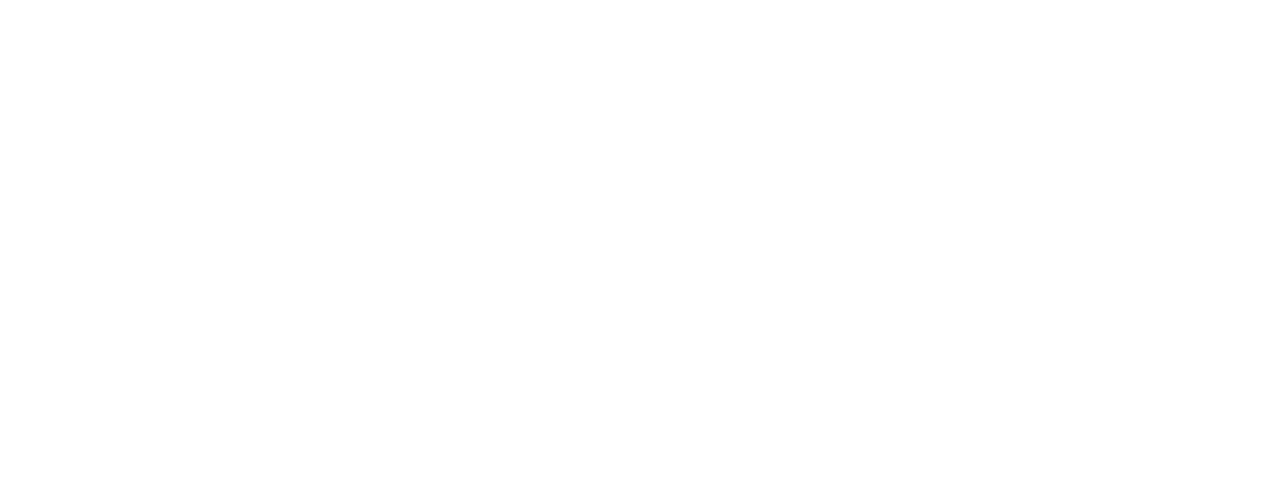
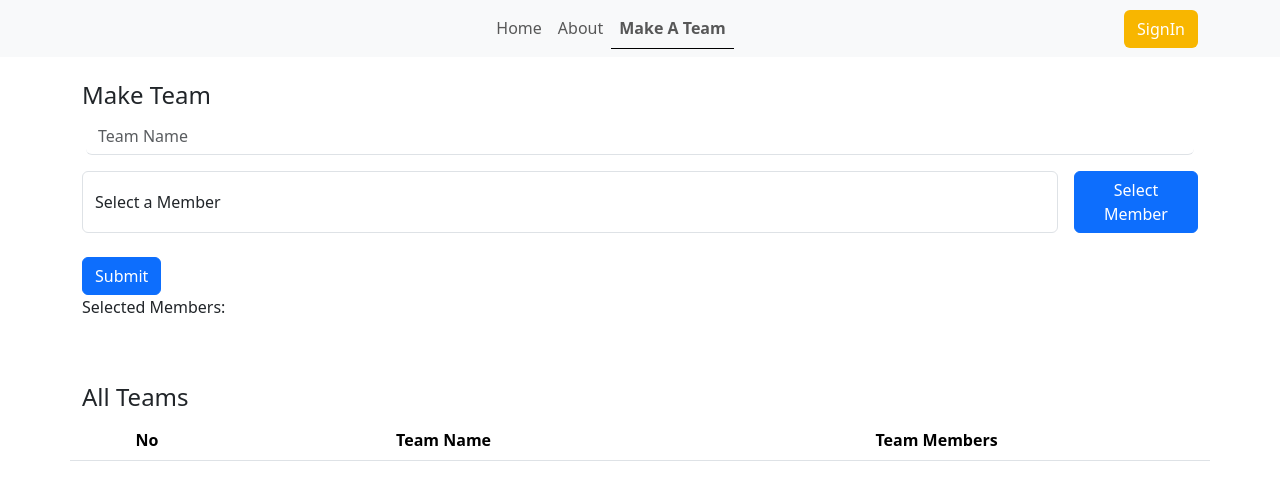
Before and after one commit to RahulGhosh305/task-ibos, a React (Vite) app: page /makeTeam in a window 1280 px wide. Before the commit this address had no page. Shown: the top 500 px of the page. Built offline with nearby package versions, Linux system fonts and the light colour scheme.

Commit message:
make team field

```diff
--- a/src/components/authentication/IndexedDB.js
+++ b/src/components/authentication/IndexedDB.js
@@ -6,6 +6,7 @@
 const DB_VERSION = 1;
 const TASKS_OBJECT_STORE = 'tasks';
 const USERS_OBJECT_STORE = 'users';
+const TEAMS_OBJECT_STORE = 'teams';
 
 
 export async function openDatabase() {
@@ -17,12 +18,17 @@
 
             // Create the tasks object store
             if (!db.objectStoreNames.contains(TASKS_OBJECT_STORE)) {
-                db.createObjectStore(TASKS_OBJECT_STORE, { keyPath: 'id' });
+                db.createObjectStore(TASKS_OBJECT_STORE, { keyPath: 'id', autoIncrement: true });
             }
 
             // Create the users object store
             if (!db.objectStoreNames.contains(USERS_OBJECT_STORE)) {
                 db.createObjectStore(USERS_OBJECT_STORE, { keyPath: 'email' });
+            }
+
+            // Create the users object store
+            if (!db.objectStoreNames.contains(TEAMS_OBJECT_STORE)) {
+                db.createObjectStore(TEAMS_OBJECT_STORE, { keyPath: 'teams', autoIncrement: true });
             }
         };
 
@@ -135,7 +141,7 @@
 
 
 export async function addTask(task) {
-    // console.log('task', task);
+    console.log('task', task);
     const database = await openDatabase();
 
     const transaction = database.transaction(['tasks'], 'readwrite');
@@ -205,11 +211,6 @@
 }
 
 
-
-// indexedDB.js
-
-// ... (other code)
-
 export async function addAssignee(data) {
     console.log(data?.newAssignee);
     const database = await openDatabase();
@@ -236,3 +237,35 @@
         request.onerror = (event) => reject(event.error);
     });
 }
+
+
+export async function addTeam(team) {
+    const database = await openDatabase();
+    const transaction = database.transaction(['teams'], 'readwrite');
+    const objectStore = transaction.objectStore('teams');
+    const request = objectStore.add(team);
+
+    return new Promise((resolve, reject) => {
+        request.onsuccess = () => resolve(request.result);
+        request.onerror = (event) => reject(event.error);
+    });
+}
+
+
+export async function getAllTeams() {
+    const database = await openDatabase();
+    const transaction = database.transaction(['teams'], 'readonly');
+    const objectStore = transaction.objectStore('teams');
+    const request = objectStore.getAll();
+
+    return new Promise((resolve, reject) => {
+        request.onsuccess = () => {
+            const teams = request.result;
+            resolve(teams);
+        };
+
+        request.onerror = (event) => {
+            reject(event.error);
+        };
+    });
+}
--- a/src/components/homepage/home.jsx
+++ b/src/components/homepage/home.jsx
@@ -92,7 +92,7 @@
         fetchAllUsers()
     }
 
-    console.log(tasks);
+    // console.log(tasks);
     return (
         <div>
             <Navbar />
--- /dev/null
+++ b/src/components/makeTeam/makeTeam.jsx
@@ -0,0 +1,147 @@
+import React, { useEffect, useState } from 'react';
+import Navbar from '../shared/navbar';
+import { useForm } from "react-hook-form";
+import { addTeam, getAllTeams, getAllUsers } from '../authentication/IndexedDB';
+
+
+
+const MakeTeam = () => {
+    const [selectedFruits, setSelectedFruits] = useState([]);
+    const [selectedFruit, setSelectedFruit] = useState("");
+    const [users, setUsers] = useState([]);
+    const [teams, setTeams] = useState([]);
+
+    const { register, resetField, handleSubmit, formState: { errors } } = useForm({
+        mode: "onChange",
+        defaultValues: {
+            teamName: "",
+            allMembers: [],
+        }
+    });
+    const handleFruitChange = (e) => {
+        const fruit = e.target.value;
+        setSelectedFruit(fruit);
+    };
+
+    const handleAddFruit = () => {
+        if (selectedFruit && !selectedFruits.includes(selectedFruit)) {
+            setSelectedFruits([...selectedFruits, selectedFruit]);
+            setSelectedFruit("");
+        }
+    };
+
+    const updateTeams = () => {
+        fetchAllTeams();
+    }
+
+    const onSubmit = async data => {
+        const team = {
+            ...data,
+            teamName: data.teamName,
+            allMembers: selectedFruits,
+        }
+        console.log(team)
+        try {
+            const result = await addTeam(team);
+            alert("Task added to IndexedDB")
+            resetField("teamName")
+            resetField("allMembers")
+            updateTeams()
+            console.log('Team added to IndexedDB with ID:', result);
+        } catch (error) {
+            console.error('Error adding team to IndexedDB:', error);
+        }
+
+    }
+
+    const fetchAllUsers = async () => {
+        try {
+            const allUsers = await getAllUsers();
+            setUsers(allUsers);
+        } catch (error) {
+            console.error('Error fetching all users:', error);
+        }
+    };
+
+    const fetchAllTeams = async () => {
+        try {
+            const teams = await getAllTeams();
+            setTeams(teams);
+        } catch (error) {
+            console.error('Error fetching teams:', error);
+        }
+    };
+
+    useEffect(() => {
+        fetchAllUsers();
+        fetchAllTeams();
+    }, []);
+
+    // console.log(teams);
+
+    return (
+        <div>
+            <Navbar />
+            <div className="container mt-4">
+                <div className='row'>
+                    <h4>Make Team</h4>
+                    <form onSubmit={handleSubmit(onSubmit)}>
+                        <div className="d-flex align-items-center mx-1">
+                            <input type="text" className="form-control mb-3 border-0 border-bottom" {...register("teamName")} placeholder="Team Name" />
+                        </div>
+
+                        <div className='d-flex justify-content-center'>
+                            <select {...register("allMembers")} className='form-control me-3' value={selectedFruit} onChange={handleFruitChange}>
+                                <option value="">Select a Member</option>
+                                {users?.map((user, index) => (
+                                    <option key={index} value={user?.email}>
+                                        {user?.email}
+                                    </option>
+                                ))}
+                            </select>
+                            <button className='btn  btn-primary' type="button" onClick={handleAddFruit}>
+                                Select Member
+                            </button>
+                        </div>
+                        <br />
+
+                        <input type="submit" data-bs-dismiss="modal" className="btn btn-primary" />
+
+
+                        <p>Selected Members:</p>
+                        <ul>
+                            {selectedFruits.map((fruit, index) => (
+                                <li key={index}>{fruit}</li>
+                            ))}
+                        </ul>
+                    </form>
+
+                    <h4 className='mt-5'>All Teams</h4>
+                    <table className="table table-responsive text-center">
+                        <thead>
+                            <tr>
+                                <th scope="col">No</th>
+                                <th scope="col">Team Name</th>
+                                <th scope="col">Team Members</th>
+                            </tr>
+                        </thead>
+                        <tbody>
+                            {teams?.map((team) => {
+                                return (
+                                    <tr className='align-items-center' key={Math.random()}>
+                                        <th scope="row">{team.teams}</th>
+                                        <td>{team?.teamName}</td>
+                                        <td>{team?.allMembers?.map((item) => <p key={Math.random()}>{item}</p>)}</td>
+                                    </tr>
+                                )
+                            })}
+
+                        </tbody>
+                    </table>
+                </div>
+            </div>
+        </div>
+    );
+};
+
+export default MakeTeam;
--- a/src/components/routers/allRoutes.jsx
+++ b/src/components/routers/allRoutes.jsx
@@ -7,6 +7,7 @@
 import SignUp from '../authentication/signup';
 import PrivateRoute from '../authentication/PrivateRoute';
 import AddTask from '../addTask/addTask';
+import MakeTeam from '../makeTeam/makeTeam';
 
 const AllRoutes = () => {
     return (
@@ -16,6 +17,7 @@
             <Route path="/about" element={<PrivateRoute> <About /> </PrivateRoute>} />
             {/* <Route path="/addTask" element={<PrivateRoute> <AddTask /> </PrivateRoute>} /> */}
             <Route path="/addTask" element={<AddTask />} />
+            <Route path="/makeTeam" element={<MakeTeam />} />
             <Route path="/signin" element={<SignIn />} />
             <Route path="/signup" element={<SignUp />} />
         </Routes>
--- a/src/components/shared/navbar.jsx
+++ b/src/components/shared/navbar.jsx
@@ -30,6 +30,9 @@
                         <li className="nav-item">
                             <NavLink className={({ isActive }) => (isActive ? `nav-link ${styles.isActive}` : `nav-link ${styles.inActive}`)} to='/about'>About</NavLink>
                         </li>
+                        <li className="nav-item">
+                            <NavLink className={({ isActive }) => (isActive ? `nav-link ${styles.isActive}` : `nav-link ${styles.inActive}`)} to='/makeTeam'>Make A Team</NavLink>
+                        </li>
                     </ul>
                     <div>
 
```
